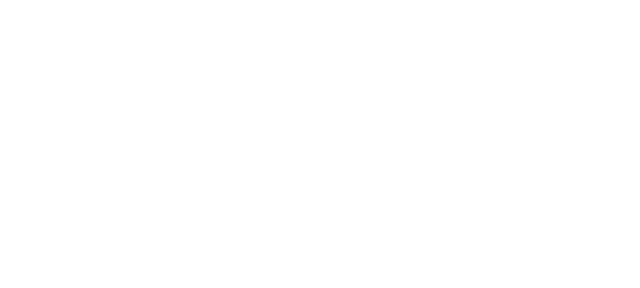
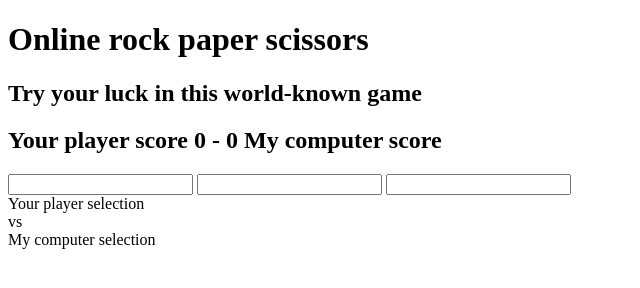
Before and after one commit to Roxana1981/jsgame, a plain HTML site: page index.html in a window 1280 px wide. Shown: the whole page, without its empty margins (0-640 px from the left). Drawn offline with Linux system fonts and the light colour scheme.

Commit message:
Add basic game page structure

```diff
--- a/index.html
+++ b/index.html
@@ -10,7 +10,22 @@
     <title>Online rock paper scissors game</title>
 </head>
 <body>
-
+    <div class="main-container">
+        <h1>Online rock paper scissors</h1>
+        <h2>Try your luck in this world-known game</h2>
+        <h2>Your player score<span id="playerscore"> 0 </span> - <span id="computerscore"> 0 </span>My computer score</h2>
+        <div class="choice">
+            <input class="option">
+            <input class="option">
+            <input class="option">
+        </div>
+      <div class="selector">
+          <div class="selection">Your player selection</div>
+          <div class="versus">vs</div>
+          <div class="selection">My computer selection</div>
+      </div>
+      <p id="result"></p>
+    </div>
     <script src="assets/js/script.js"></script>
 </body>
 </html>
```
